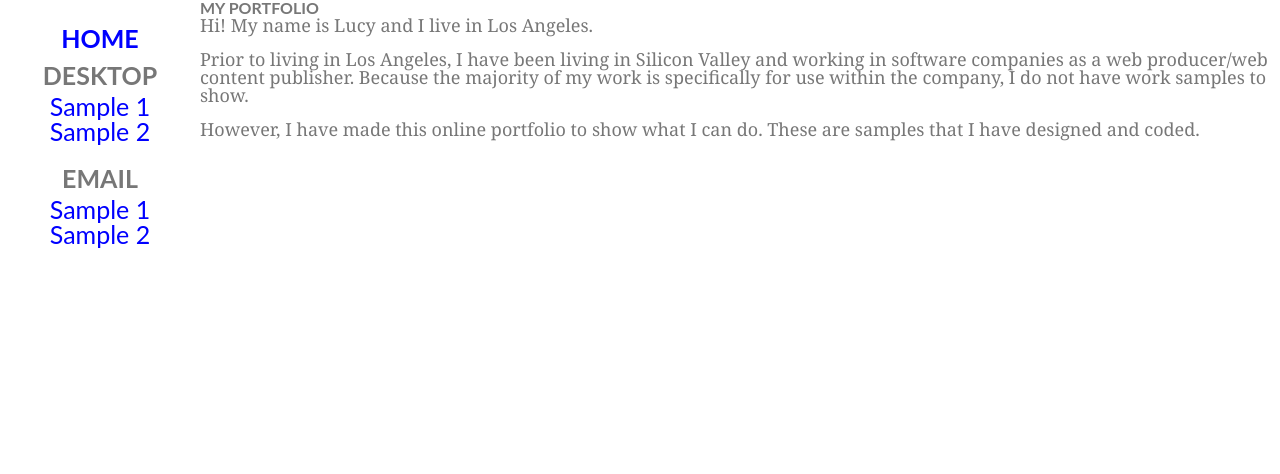
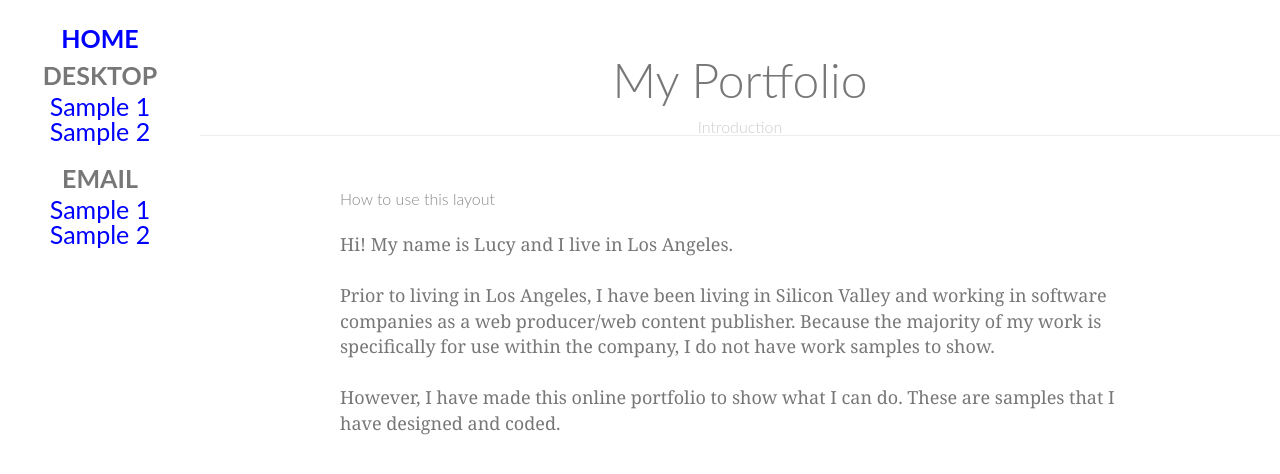
Before and after one commit to nuumu/nuumu.github.io, a Jekyll site: the page built from index.html, in a window 1280 px wide. Shown: the top 474 px of the page. Built offline with Jekyll 4.4.1, drawn with Linux system fonts in a browser that asks for light colours.

Commit message:
Update index.html

```diff
--- a/index.html
+++ b/index.html
@@ -2,15 +2,14 @@
 layout: default
 title: Portfolio
 ---
-<script>
-if( screen.width <= 480 ) {
-    location.href = '/m-index.html';
-}
-</script>
+    <div id="main">
+        <div class="header">
+            <h1>My Portfolio</h1>
+            <h2>Introduction</h2>
+        </div>
 
-<h4>MY PORTFOLIO</h4>
-<p class="line"></p>
-
+        <div class="content">
+            <h2 class="content-subhead">How to use this layout</h2>
 <p class="serif">Hi! My name is Lucy and I live in Los Angeles.</p><br />
 
 <p class="serif">Prior to living in Los Angeles, I have been living in Silicon Valley and working in software companies as a web producer/web content publisher. Because the majority of my work is specifically for use within the company, I do not have work samples to show.</p><br />
```
